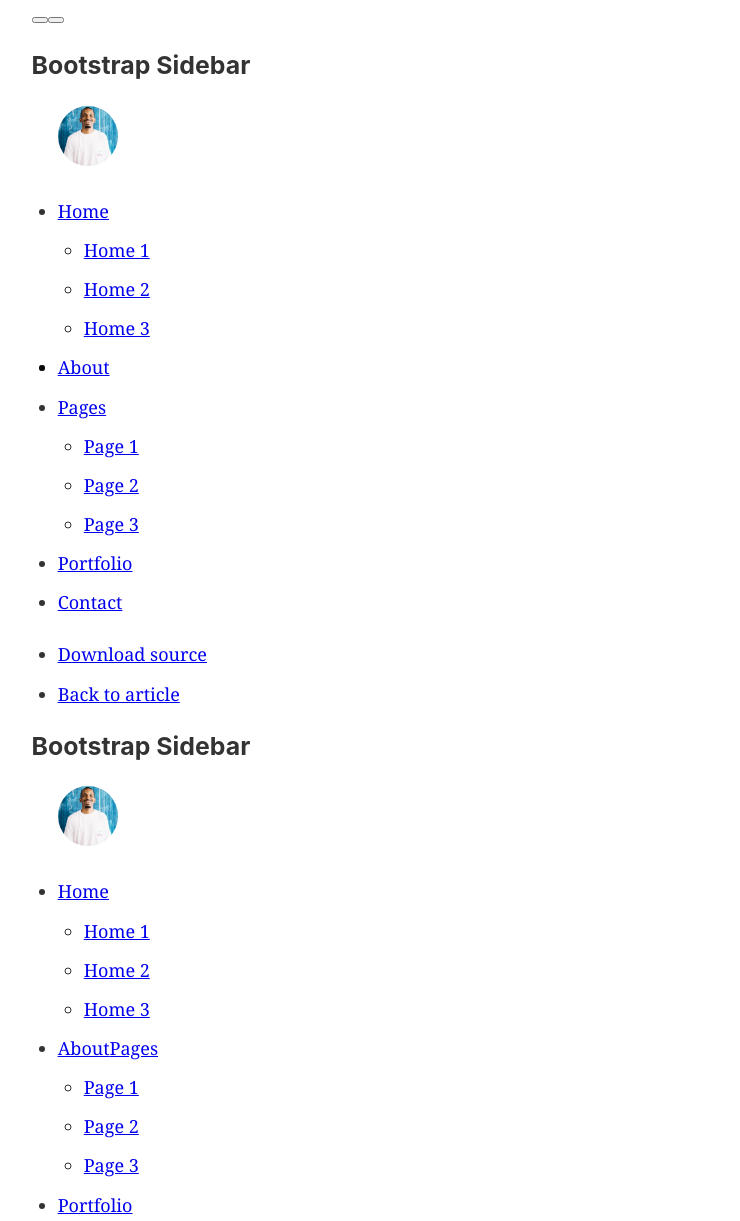
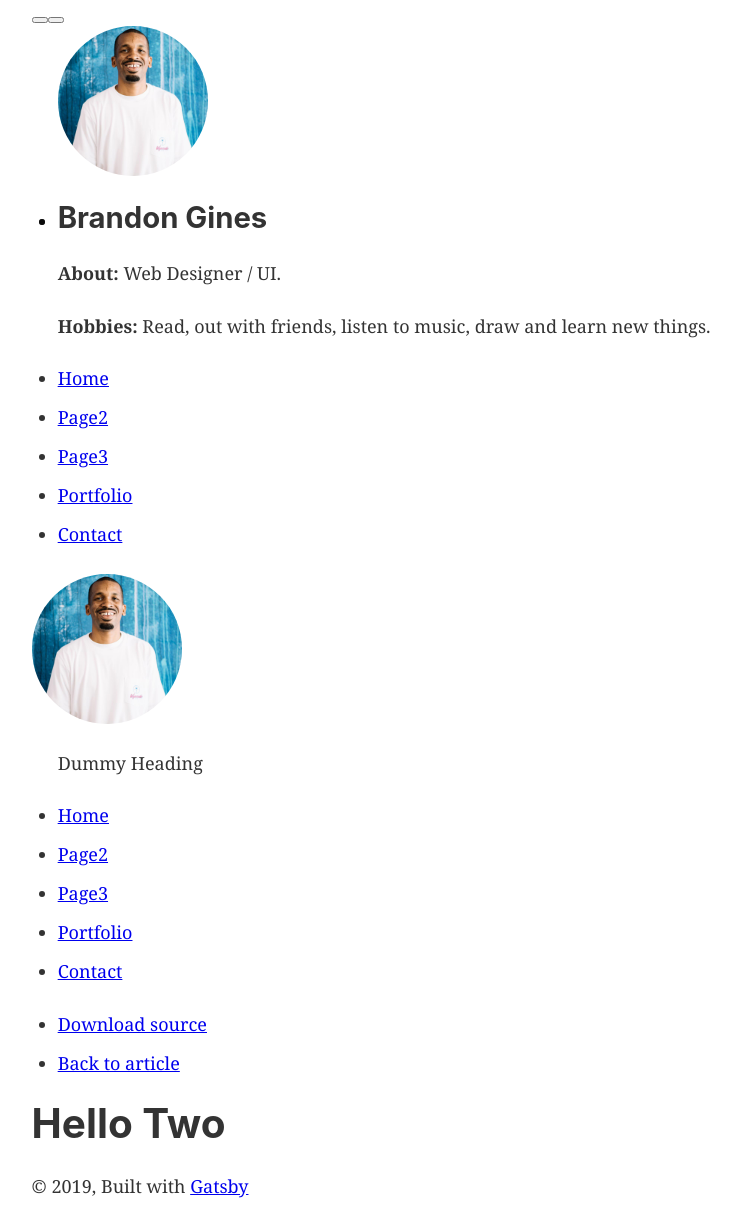
Before and after one commit to BrandonHVX/gatsbybrandon, a Gatsby site: page /page-2 in a window 1280 px wide. Shown: the top 1221 px of the page, without its empty margins (148-888 px from the left). Built offline with nearby package versions, Linux system fonts and the light colour scheme; Gatsby itself is replaced by a stand-in of ours; some icons are missing.

Commit message:
layout test

```diff
--- a/src/components/MoblieNav.js
+++ b/src/components/MoblieNav.js
@@ -5,51 +5,32 @@ import Brandonpic from "../images/BrandonPic.jpg"
 export default class MoblieNav extends Component {
   render() {
     return (
-      <nav>
       <div>
-          <h3>Bootstrap Sidebar</h3>
-        </div>
-
-        <ul class="list-unstyled components">
+        <div class="row">
+          <div class="col-md-offset-2 col-md-8 col-lg-offset-3 col-lg-6">
+            <div class="well profile">
+              <div class="col-sm-12">
+                <div class="col-xs-12 col-sm-8">
+                  {" "}
+                  <img src={Brandonpic} className="round-img" />
+                  <h2>Brandon Gines</h2>
                   <p>
-            {" "}
-            <img src={Brandonpic} className="round-img" />{" "}
+                    <strong>About: </strong> Web Designer / UI.{" "}
                   </p>
+                  <p>
+                    <strong>Hobbies: </strong> Read, out with friends, listen to
+                    music, draw and learn new things.{" "}
+                  </p>
+                  <p>
                     <li class="active">
-            <Link to="/"> Home</Link>
-            <ul class="collapse list-unstyled" id="homeSubmenu">
-              <li>
-                <a href="#">Home 1</a>
+                      <Link to="/">Home</Link>
                     </li>
                     <li>
-                <a href="#">Home 2</a>
-              </li>
-              <li>
-                <a href="#">Home 3</a>
-              </li>
-            </ul>
-          </li>
-          <li>
-            <li>
-              {" "}
-              <Link to="/page-2">About</Link>
+                      <Link to="/page-2">Page2</Link>
                     </li>
 
                     <li>
-              <Link to="/page-3">Pages</Link>
-            </li>
-
-            <ul class="collapse list-unstyled" id="pageSubmenu">
-              <li>
-                <a href="#">Page 1</a>
-              </li>
-              <li>
-                <a href="#">Page 2</a>
-              </li>
-              <li>
-                <a href="#">Page 3</a>
-              </li>
-            </ul>
+                      <Link to="/page-3"> Page3</Link>
                     </li>
                     <li>
                       <a href="#">Portfolio</a>
@@ -57,27 +38,13 @@ export default class MoblieNav extends Component {
                     <li>
                       <a href="#">Contact</a>
                     </li>
-        </ul>
-
-        <ul class="list-unstyled CTAs">
-          <li>
-            <a
-              href="https://bootstrapious.com/tutorial/files/sidebar.zip"
-              class="download"
-            >
-              Download source
-            </a>
-          </li>
-          <li>
-            <a
-              href="https://bootstrapious.com/p/bootstrap-sidebar"
-              class="article"
-            >
-              Back to article
-            </a>
-          </li>
-        </ul>
-      </nav>
+                  </p>
+                </div>
+              </div>
+            </div>
+          </div>
+        </div>
+      </div>
     )
   }
 }
--- a/src/components/Nav.js
+++ b/src/components/Nav.js
@@ -6,45 +6,23 @@ import "./nav.css"
 export default class Nav extends Component {
   render() {
     return (
+      <div>
         <nav id="sidebar">
           <div class="sidebar-header">
-          <h3>Bootstrap Sidebar</h3>
+            <img src={Brandonpic} className="round-img" />
           </div>
+
           <ul class="list-unstyled components">
-          <p>
-            <img src={Brandonpic} className="round-img" />{" "}
-          </p>
+            <p>Dummy Heading</p>
             <li class="active">
-            <Link to="/"> Home</Link>
-
-            <ul class="collapse list-unstyled" id="homeSubmenu">
-              <li>
-                <a href="#">Home 1</a>
+              <Link to="/">Home</Link>
             </li>
             <li>
-                <a href="#">Home 2</a>
+              <Link to="/page-2">Page2</Link>
             </li>
+
             <li>
-                <a href="#">Home 3</a>
-              </li>
-            </ul>
-          </li>
-          <li>
-            <Link to="/page-2">About</Link>
-
-            <Link to="/page-3">Pages</Link>
-
-            <ul class="collapse list-unstyled" id="pageSubmenu">
-              <li>
-                <a href="#">Page 1</a>
-              </li>
-              <li>
-                <a href="#">Page 2</a>
-              </li>
-              <li>
-                <a href="#">Page 3</a>
-              </li>
-            </ul>
+              <Link to="/page-3"> Page3</Link>
             </li>
             <li>
               <a href="#">Portfolio</a>
@@ -73,6 +51,7 @@ export default class Nav extends Component {
             </li>
           </ul>
         </nav>
+      </div>
     )
   }
 }
--- a/src/components/TopNav.js
+++ b/src/components/TopNav.js
@@ -4,6 +4,8 @@ import MoblieNav from "./MoblieNav"
 export default class TopNav extends Component {
   render() {
     return (
+      <div>
+        {" "}
         <nav class="navbar navbar-expand-lg navbar-light bg-light">
           <div class="container-fluid">
             <button type="button" id="sidebarCollapse" class="navbar-btn">
@@ -24,10 +26,17 @@ export default class TopNav extends Component {
             </button>
 
             <div class="collapse navbar-collapse" id="navbarSupportedContent">
-            <ul class="nav navbar-nav ml-auto"></ul> <MoblieNav />
+              <ul class="nav navbar-nav ml-auto">
+                <li class="nav-item active">
+                  <li>
+                    <MoblieNav />
+                  </li>
+                </li>
+              </ul>
             </div>
           </div>
         </nav>
+      </div>
     )
   }
 }
--- a/src/components/nav.css
+++ b/src/components/nav.css
@@ -1,7 +1,6 @@
 .round-img {
   border-radius: 220px;
-  width: 60px;
+  width: 150px;
+  display: flex;
+  justify-items: center;
 }
-
-.rounded-circle img-fluid {
-}
--- a/src/pages/pages.css
+++ b/src/pages/pages.css
@@ -1,3 +1,8 @@
+/*
+    DEMO STYLE
+*/
+@import "https://fonts.googleapis.com/css?family=Poppins:300,400,500,600,700";
+
 body {
   font-family: "Poppins", sans-serif;
   background: #fafafa;
@@ -48,7 +53,7 @@ a:focus {
 .wrapper {
   display: flex;
   width: 100%;
-
+  align-items: stretch;
   perspective: 1500px;
 }
 
@@ -68,6 +73,8 @@ a:focus {
 
 #sidebar .sidebar-header {
   padding: 20px;
+  display: flex;
+  justify-content: center;
   background: #6d7fcc;
 }
 
@@ -219,3 +226,66 @@ a.article:hover {
     display: none;
   }
 }
+
+.profile {
+  min-height: 355px;
+  display: inline-block;
+}
+figcaption.ratings {
+  margin-top: 20px;
+}
+figcaption.ratings a {
+  color: #f1c40f;
+  font-size: 11px;
+}
+figcaption.ratings a:hover {
+  color: #f39c12;
+  text-decoration: none;
+}
+.divider {
+  border-top: 1px solid rgba(0, 0, 0, 0.1);
+}
+.emphasis {
+  border-top: 4px solid transparent;
+}
+.emphasis:hover {
+  border-top: 4px solid #1abc9c;
+}
+.emphasis h2 {
+  margin-bottom: 0;
+}
+span.tags {
+  background: #1abc9c;
+  border-radius: 2px;
+  color: #f5f5f5;
+  font-weight: bold;
+  padding: 2px 4px;
+}
+.dropdown-menu {
+  background-color: #34495e;
+  box-shadow: none;
+  -webkit-box-shadow: none;
+  width: 250px;
+  margin-left: -125px;
+  left: 50%;
+}
+.dropdown-menu .divider {
+  background: none;
+}
+.dropdown-menu > li > a {
+  color: #f5f5f5;
+}
+.dropup .dropdown-menu {
+  margin-bottom: 10px;
+}
+.dropup .dropdown-menu:before {
+  content: "";
+  border-top: 10px solid #34495e;
+  border-right: 10px solid transparent;
+  border-left: 10px solid transparent;
+  position: absolute;
+  bottom: -10px;
+  left: 50%;
+  margin-left: -10px;
+  z-index: 10;
+}
```
Lines whose indentation alone changed are shown as unchanged.
